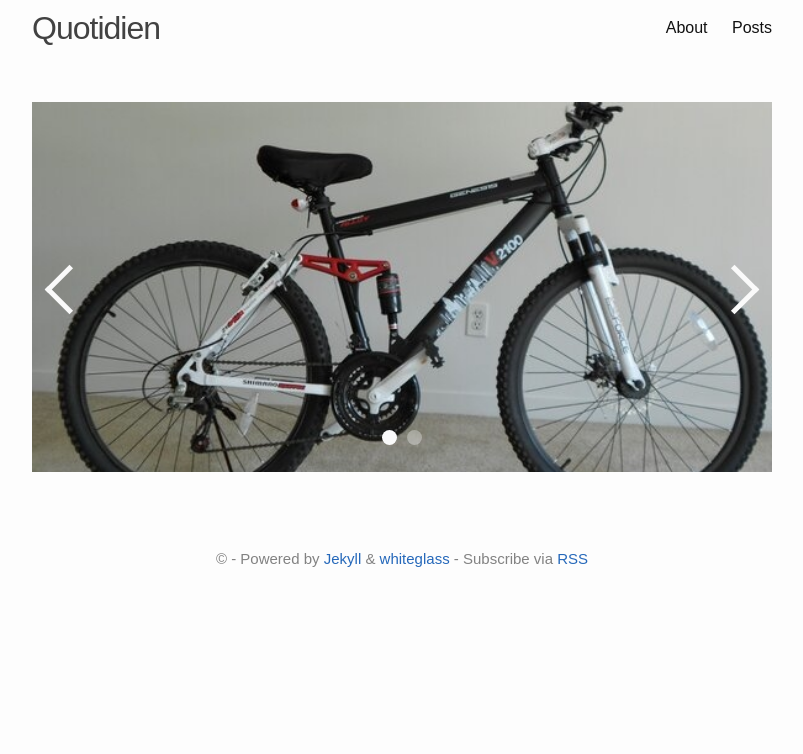
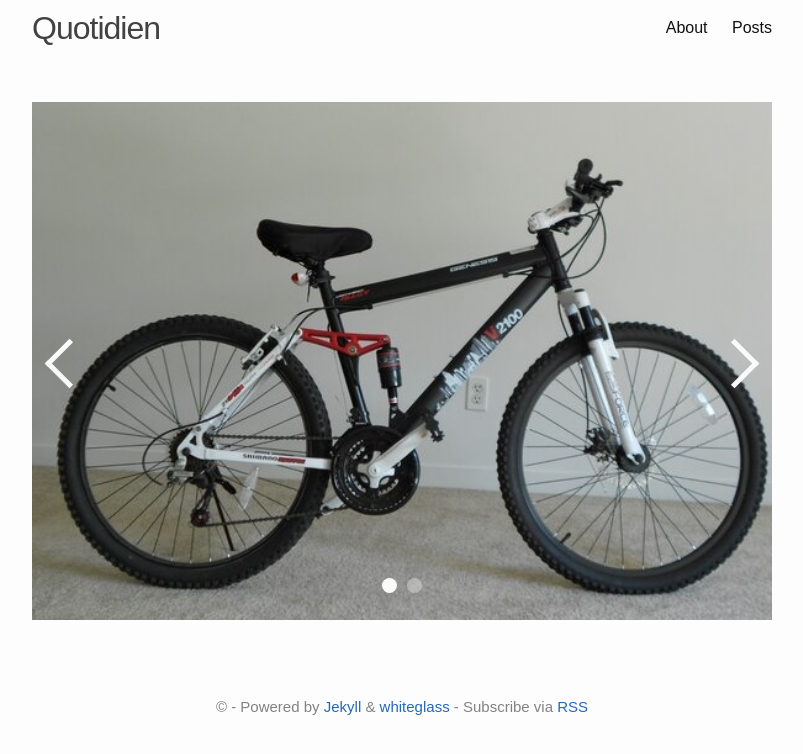
Before and after one commit to dotkay/dotkay.github.io, a Jekyll site: the page built from photos.md, in a window 1280 px wide. Shown: the top 754 px of the page, without its empty margins (238-1041 px from the left). Built offline with Jekyll 4.4.1, drawn with Linux system fonts in a browser that asks for light colours.

Commit message:
testing height change

```diff
--- a/_layouts/photos.html
+++ b/_layouts/photos.html
@@ -1,4 +1,4 @@
 ---
 layout: default
 ---
-{% include carousel.html height="50" unit="%" duration="7" %}
+{% include carousel.html height="70" unit="%" duration="7" %}
```
